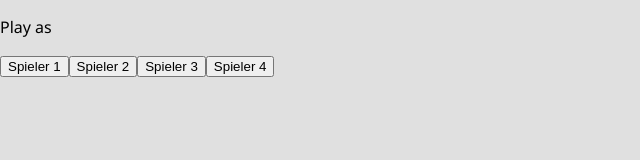
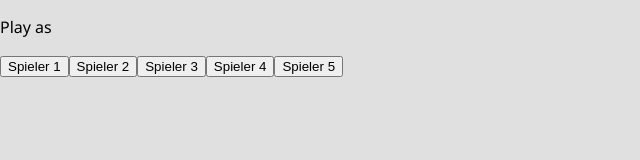
Before and after one commit to DomiIRL/exploding-kittens, a React (Vite) app: page / in a window 1280 px wide. Shown: the top 160 px of the page, without its empty margins (0-640 px from the left). Built offline with nearby package versions, Linux system fonts and the light colour scheme; what boardgame.io would draw is missing.

Commit message:
feat: fifth player button

```diff
--- a/src/App.js
+++ b/src/App.js
@@ -32,6 +32,9 @@ class App extends React.Component {
           <button onClick={() => this.setState({ playerID: "3" })}>
             Spieler 4
           </button>
+            <button onClick={() => this.setState({ playerID: "4" })}>
+                Spieler 5
+            </button>
         </div>
       );
     }
```
